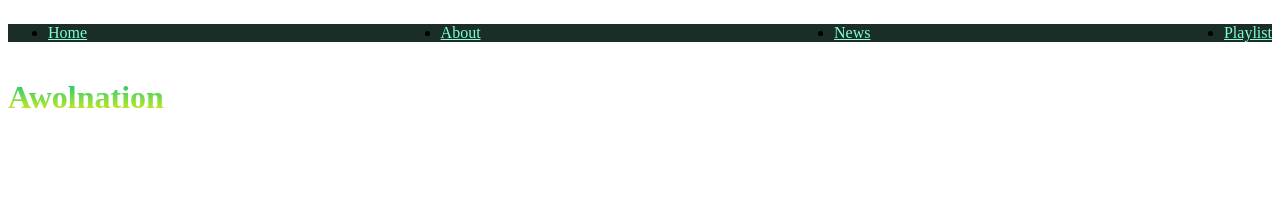
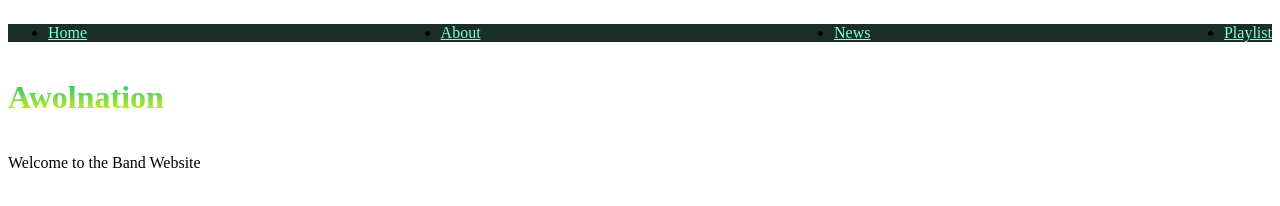
Before and after one commit to Sverde22/Repositorio, an Astro site: page / in a window 1280 px wide. Built offline with nearby package versions, Linux system fonts and the light colour scheme; Astro itself is replaced by a stand-in of ours.

Commit message:
make the footer

```diff
--- a/src/pages/index.astro
+++ b/src/pages/index.astro
@@ -17,6 +17,9 @@
 		<li><a href="$">Playlist</a></li>
 	</ul>
 	<h1 class="Band"> Awolnation</h1>
+	<footer>
+		<p>Welcome to the Band Website</p>
+	</footer>
 </div>
 <style>
 	.Band{
```
